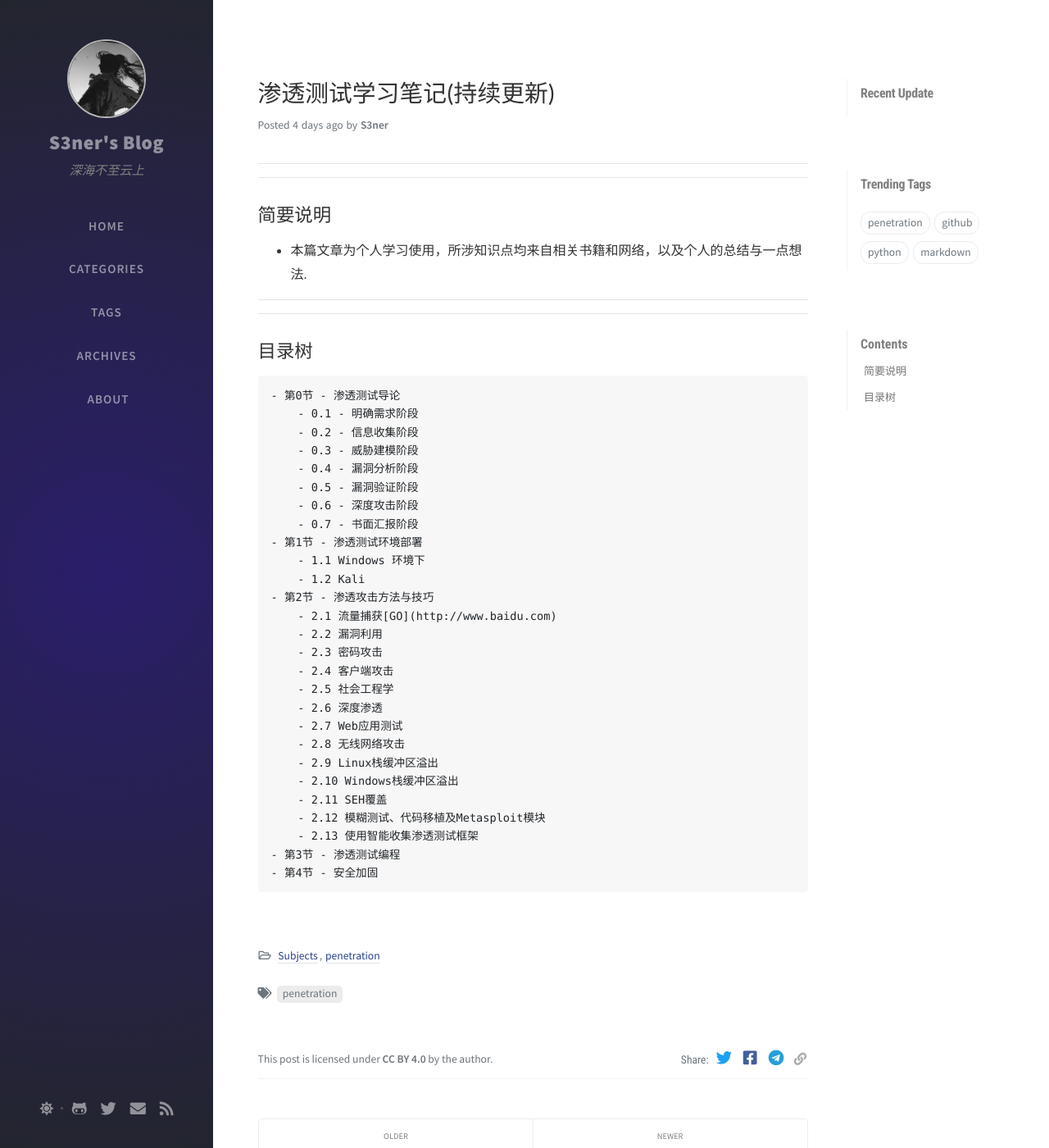
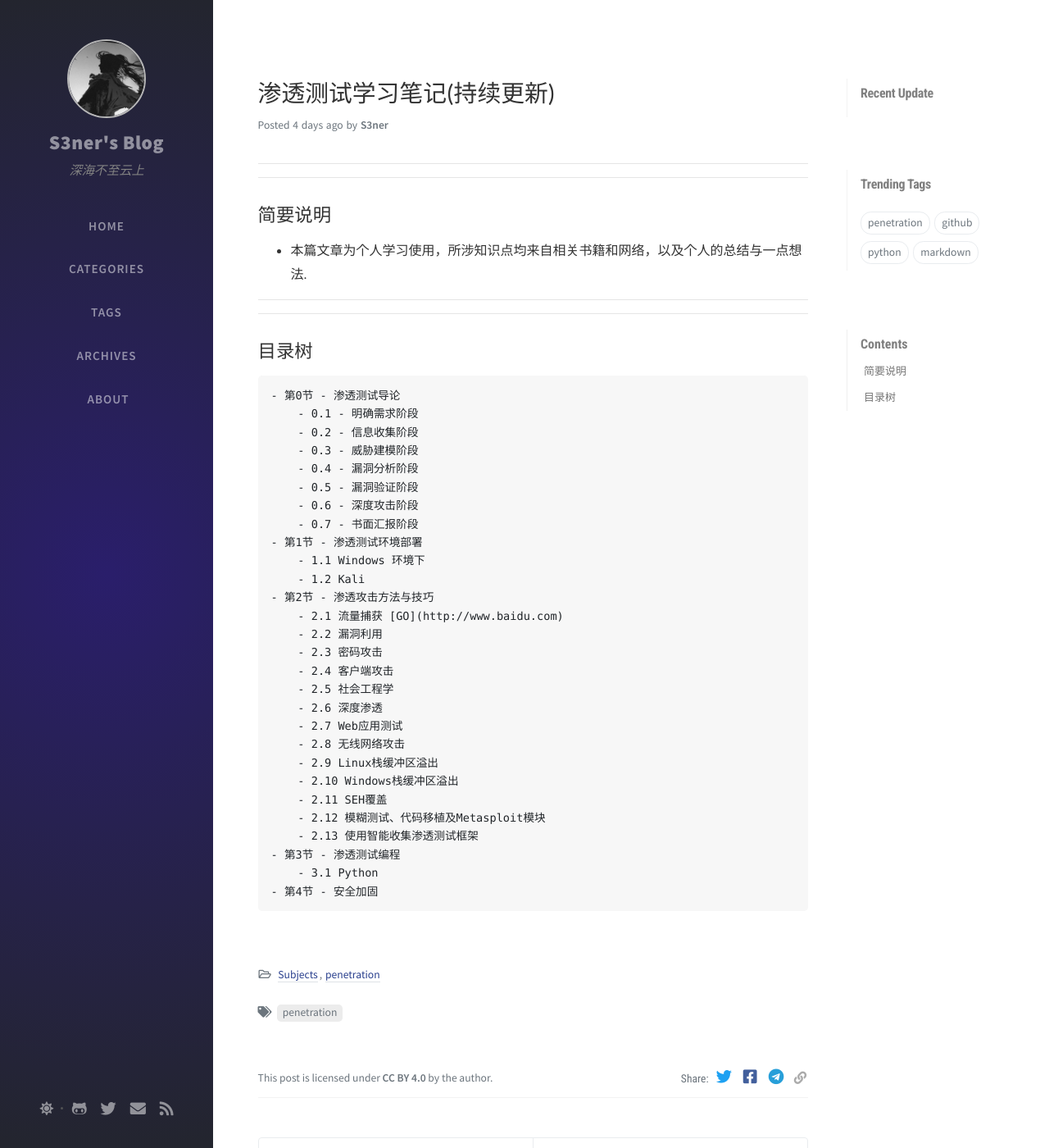
Before and after one commit to devisitem/legacy-blog, a Jekyll site: the page built from _posts/2020-07-11-渗透测试学习笔记(持续更新).md, in a window 1280 px wide and 1400 px high. Shown: the whole window at 82% size. Built offline with Jekyll 4.4.1, drawn with Linux system fonts in a browser that asks for light colours; nearby versions of some CDN libraries; comment, search, counter and statistics services are not loaded.

Commit message:
Update 2020-07-11-渗透测试学习笔记(持续更新).md

```diff
--- a/_posts/2020-07-11-渗透测试学习笔记(持续更新).md
+++ b/_posts/2020-07-11-渗透测试学习笔记(持续更新).md
@@ -34,7 +34,7 @@ hide: false
         - 1.1 Windows 环境下
         - 1.2 Kali
     - 第2节 - 渗透攻击方法与技巧
-        - 2.1 流量捕获[GO](http://www.baidu.com)
+        - 2.1 流量捕获 [GO](http://www.baidu.com)
         - 2.2 漏洞利用
         - 2.3 密码攻击
         - 2.4 客户端攻击
@@ -48,4 +48,5 @@ hide: false
         - 2.12 模糊测试、代码移植及Metasploit模块
         - 2.13 使用智能收集渗透测试框架
     - 第3节 - 渗透测试编程
+        - 3.1 Python
     - 第4节 - 安全加固
```
